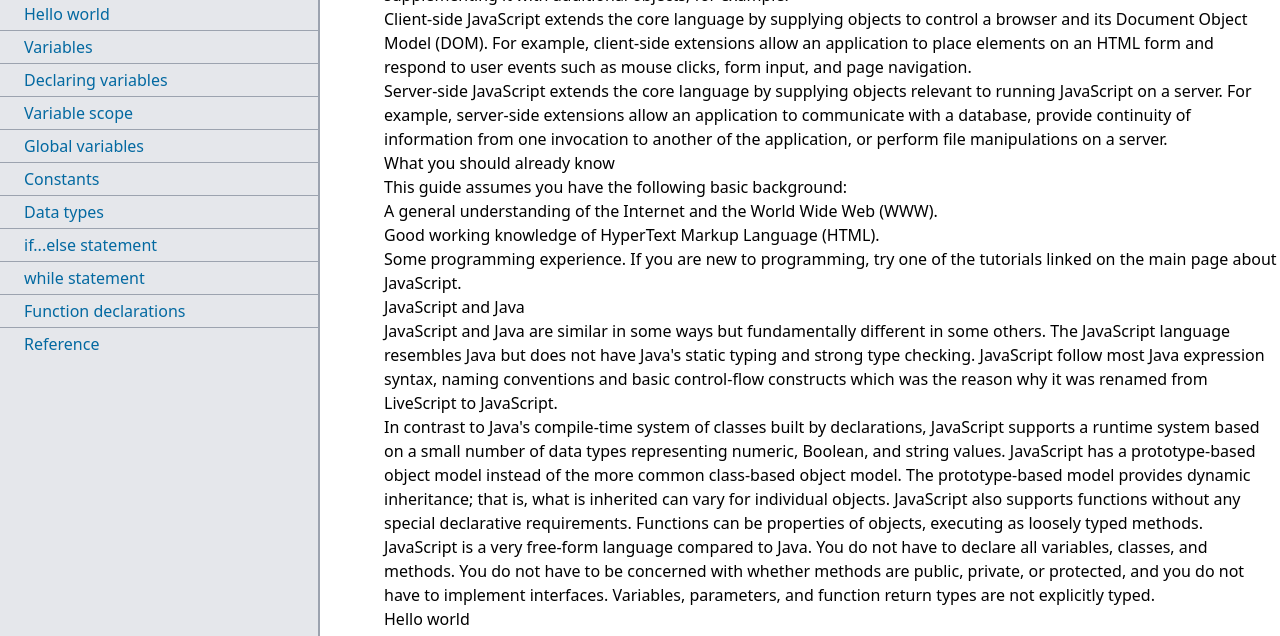
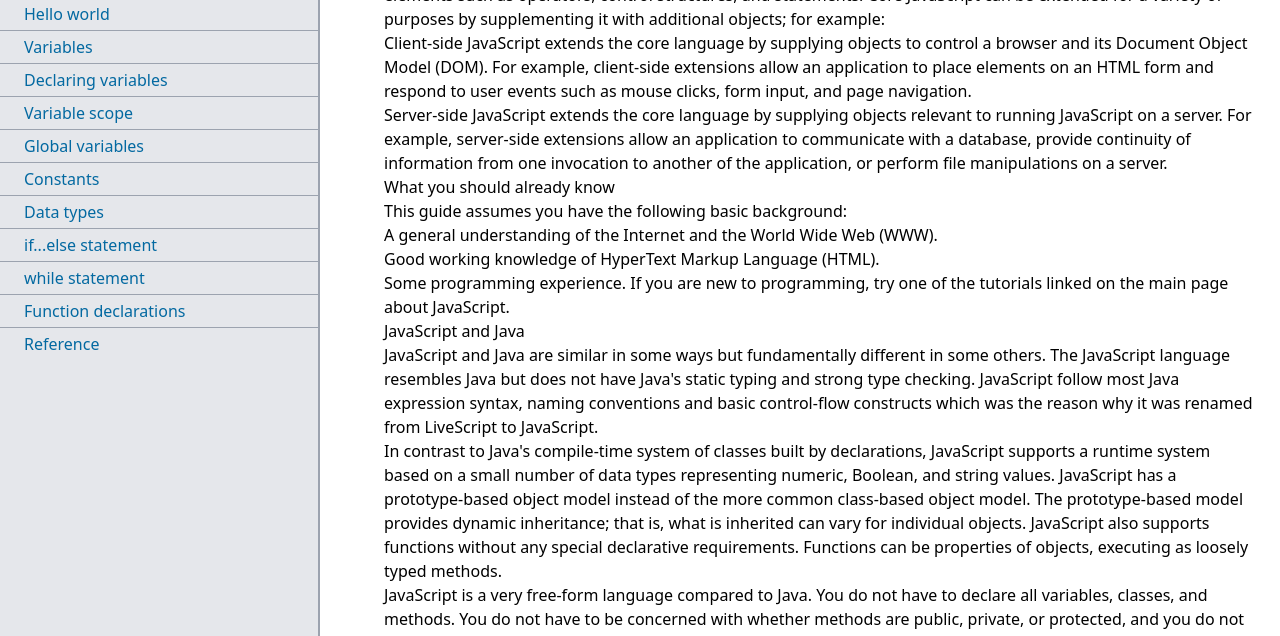
Before and after one commit to kevcomedia/fcc-technical-documentation, a website built with Parcel: page src/index.html in a window 1280 px wide. Shown: the part 162-798 px from the top of the page. Built offline with nearby package versions, Linux system fonts and the light colour scheme.

Commit message:
Add main padding

```diff
--- a/src/index.html
+++ b/src/index.html
@@ -120,7 +120,7 @@
       </ul>
     </nav>
 
-    <main class="md:pl-96" id="main-doc">
+    <main class="p-6 md:pl-96" id="main-doc">
       <section class="main-section" id="introduction">
         <header>
           <h2>Introduction</h2>
```
